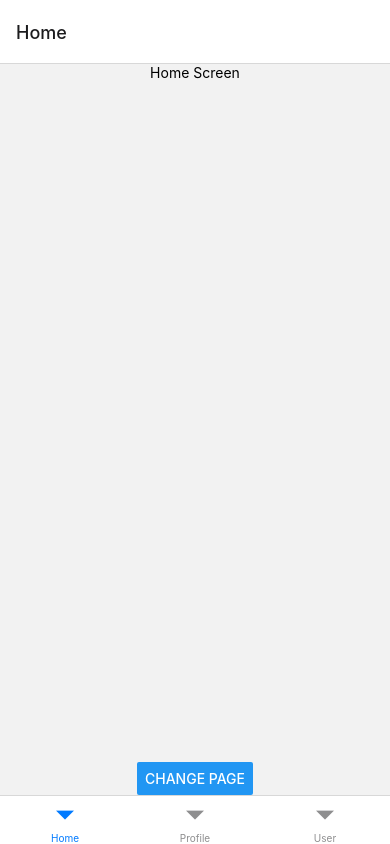
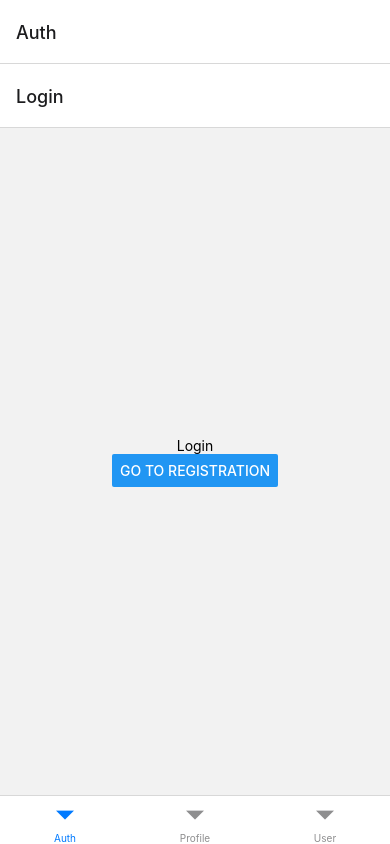
Before and after one commit to Nazaruk-D/ToDoList-ReactNative, a React Native app: screen /Login in a window 390 px wide. Built offline with nearby package versions, Linux system fonts and the light colour scheme.

Commit message:
navigation

```diff
--- a/App.tsx
+++ b/App.tsx
@@ -3,20 +3,21 @@ import {useState} from "react";
 import {NavigationContainer} from '@react-navigation/native';
 import {SafeAreaProvider} from "react-native-safe-area-context";
 import WithSafeAreaView from "./src/components/ComponentHelper/WithSafeAreaView";
-import {HomeProps, ProfileProps, RootStackParamList} from "./src/Type/NavigationType";
+import {ProfileProps, RootStackParamList, UserProps} from "./src/Type/NavigationType";
 import {createBottomTabNavigator} from "@react-navigation/bottom-tabs";
+import RootAuth from "./src/Screens/AuthScreens/RootAuth";
 
 
-function HomeScreen({navigation}: HomeProps) {
-    return (
-        <WithSafeAreaView>
-            <View style={{flex: 1, alignItems: 'center', justifyContent: 'space-between'}}>
-                <Text>Home Screen</Text>
-                <Button title={'change page'} onPress={() => navigation.navigate('Profile')}/>
-            </View>
-        </WithSafeAreaView>
-    );
-}
+// function HomeScreen({navigation}: HomeProps) {
+//     return (
+//         <WithSafeAreaView>
+//             <View style={{flex: 1, alignItems: 'center', justifyContent: 'space-between'}}>
+//                 <Text>Home Screen</Text>
+//                 <Button title={'change page'} onPress={() => navigation.navigate('Profile')}/>
+//             </View>
+//         </WithSafeAreaView>
+//     );
+// }
 
 function ProfileScreen({navigation}: ProfileProps) {
     return (
@@ -29,18 +30,16 @@ function ProfileScreen({navigation}: ProfileProps) {
     );
 }
 
-
-function UserScreen({navigation}: HomeProps) {
+function UserScreen({navigation}: UserProps) {
     return (
         <WithSafeAreaView>
             <View style={{flex: 1, alignItems: 'center', justifyContent: 'space-between'}}>
                 <Text>User Screen</Text>
-                <Button title={'change page'} onPress={() => navigation.navigate('Home')}/>
+                <Button title={'change page'} onPress={() => navigation.navigate('Auth', {screen: 'Login'})}/>
             </View>
         </WithSafeAreaView>
     );
 }
-
 
 // const Stack = createNativeStackNavigator<RootStackParamList>();
 const Stack = createBottomTabNavigator<RootStackParamList>();
@@ -98,7 +97,7 @@ export default function App() {
             <SafeAreaProvider>
                 <NavigationContainer>
                     <Stack.Navigator>
-                        <Stack.Screen name="Home" component={HomeScreen}/>
+                        <Stack.Screen name="Auth" component={RootAuth}/>
                         <Stack.Screen name="Profile" component={ProfileScreen}/>
                         <Stack.Screen name="User" component={UserScreen}/>
                     </Stack.Navigator>
--- a/package.json
+++ b/package.json
@@ -14,6 +14,7 @@
     "@react-navigation/bottom-tabs": "^6.5.4",
     "@react-navigation/native": "^6.1.3",
     "@react-navigation/native-stack": "^6.9.9",
+    "@react-navigation/stack": "^6.3.12",
     "@reduxjs/toolkit": "^1.9.2",
     "axios": "^1.2.6",
     "expo": "~47.0.12",
@@ -22,6 +23,7 @@
     "react": "18.1.0",
     "react-dom": "18.1.0",
     "react-native": "0.70.5",
+    "react-native-gesture-handler": "~2.8.0",
     "react-native-safe-area-context": "4.4.1",
     "react-native-screens": "~3.18.0",
     "react-native-web": "~0.18.9",
--- /dev/null
+++ b/src/Screens/AuthScreens/Login.tsx
@@ -0,0 +1,18 @@
+import React from 'react';
+import {Button, Text, View} from "react-native";
+import {globalStyles} from "../../Styles/globalStyles";
+import {RootAuthScreenProps} from "../../Type/NavigationType";
+
+const Login = ({route, navigation}: RootAuthScreenProps) => {
+    return (
+        <View style={[globalStyles.center]}>
+            <Text>Login</Text>
+            <Button title={'go to registration'} onPress={() => navigation.navigate('Auth', {
+                screen: 'Registration',
+                params: {id: 100, name: 'Alex'}
+            })}/>
+        </View>
+    );
+};
+
+export default Login;
--- /dev/null
+++ b/src/Screens/AuthScreens/Registration.tsx
@@ -0,0 +1,16 @@
+import React from 'react';
+import {Button, Text, View} from "react-native";
+import {globalStyles} from "../../Styles/globalStyles";
+import {RootAuthScreenProps} from "../../Type/NavigationType";
+
+const Registration = ({route ,navigation}: RootAuthScreenProps) => {
+    return (
+        <View style={[globalStyles.center]}>
+            <Text>Registration</Text>
+            <Button title={'go to User'} onPress={() => navigation.navigate('User')}/>
+            <Text>{JSON.stringify(route.params, null, 2)}</Text>
+        </View>
+    );
+};
+
+export default Registration;
--- /dev/null
+++ b/src/Screens/AuthScreens/RootAuth.tsx
@@ -0,0 +1,19 @@
+import React from 'react';
+import {Button, Text, View} from "react-native";
+import {createStackNavigator} from "@react-navigation/stack";
+import Login from "./Login";
+import Registration from "./Registration";
+import {AuthProps, RootAuthScreenProps} from "../../Type/NavigationType";
+
+const Stack = createStackNavigator()
+
+const RootAuth = () => {
+    return (
+        <Stack.Navigator>
+            <Stack.Screen name={'Login'} component={Login}/>
+            <Stack.Screen name={'Registration'} component={Registration}/>
+        </Stack.Navigator>
+    );
+};
+
+export default RootAuth;
--- /dev/null
+++ b/src/Styles/globalStyles.ts
@@ -0,0 +1,14 @@
+import {StyleSheet} from "react-native";
+
+export const globalStyles = StyleSheet.create({
+    border: {
+        borderStyle: 'solid',
+        borderWidth: 1,
+        borderColor: 'red',
+    },
+    center: {
+        flex: 1,
+        alignItems: 'center',
+        justifyContent: 'center'
+    }
+})
```
Also changed, not shown: src/Type/NavigationType.ts (+12 -2 lines), 1 other file (tests, documents, lock files or other folders).
